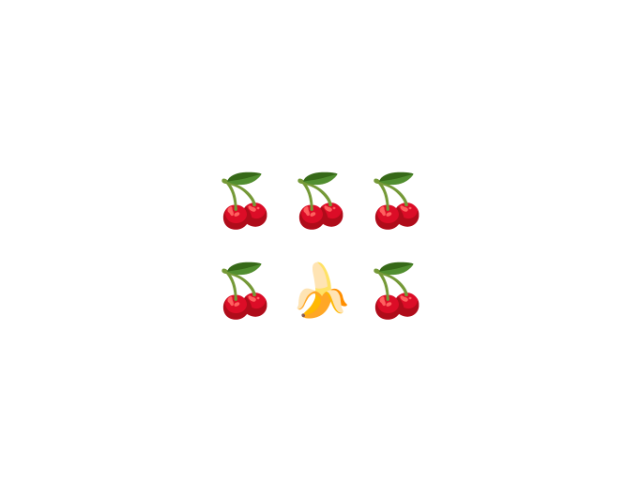
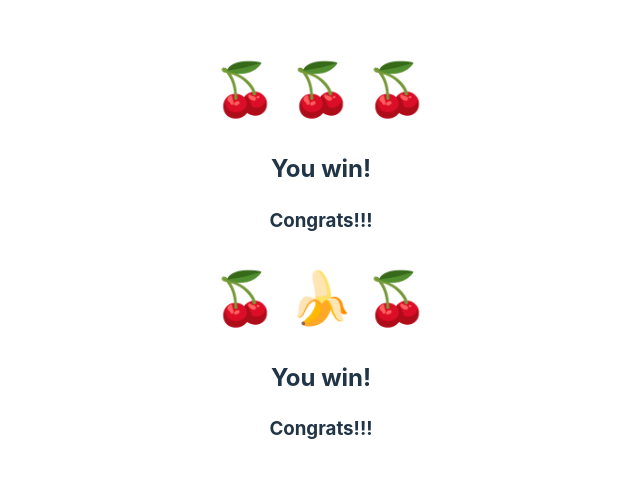
Before and after one commit to Tally2014/React-slots-machine, a React (Vite) app: page / in a window 1280 px wide. Shown: the part 156-634 px from the top of the page, without its empty margins (319-959 px from the left). Built offline with nearby package versions, Linux system fonts and the light colour scheme.

Commit message:
Destructure Slots props

```diff
--- a/src/Slots.jsx
+++ b/src/Slots.jsx
@@ -1,9 +1,11 @@
 import React from 'react'
 
-function Slots(props) {
+function Slots({val1, val2, val3}) {
   return (
     <div>
-        <h1>{props.val1} {props.val2} {props.val3}</h1>
+        <h1>{val1} {val2} {val3}</h1>
+        <h2>You win!</h2>
+        <h3>Congrats!!!</h3>
     </div>
   )
 }
```
